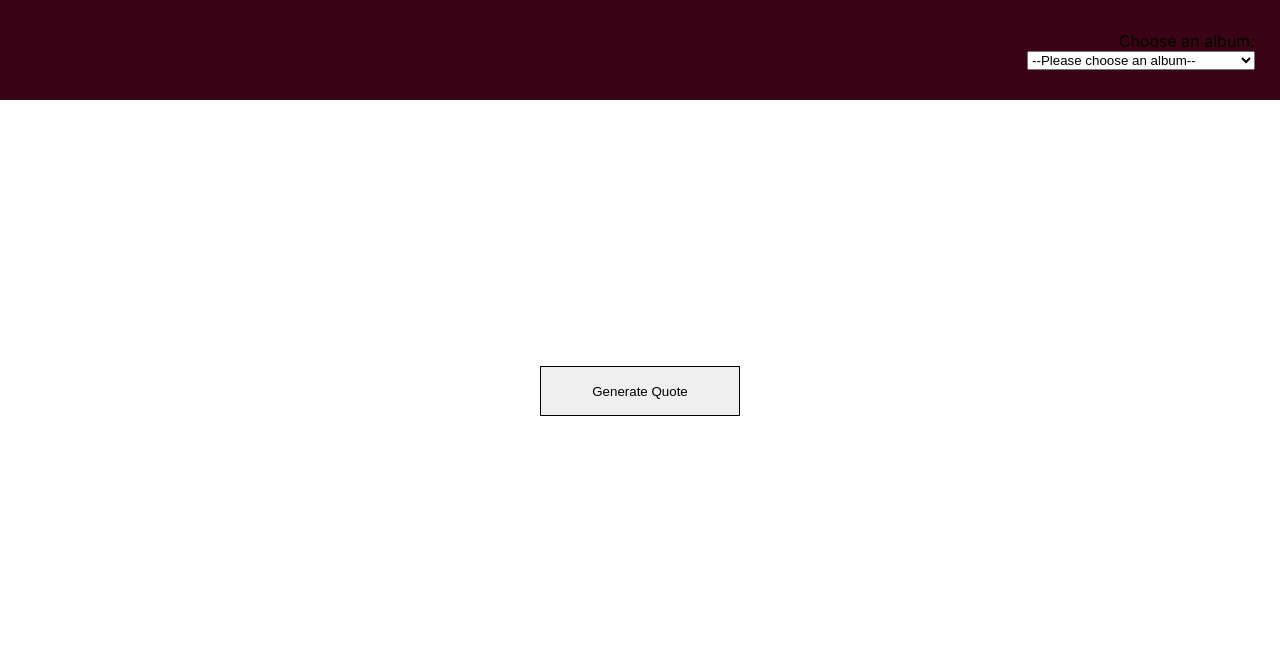
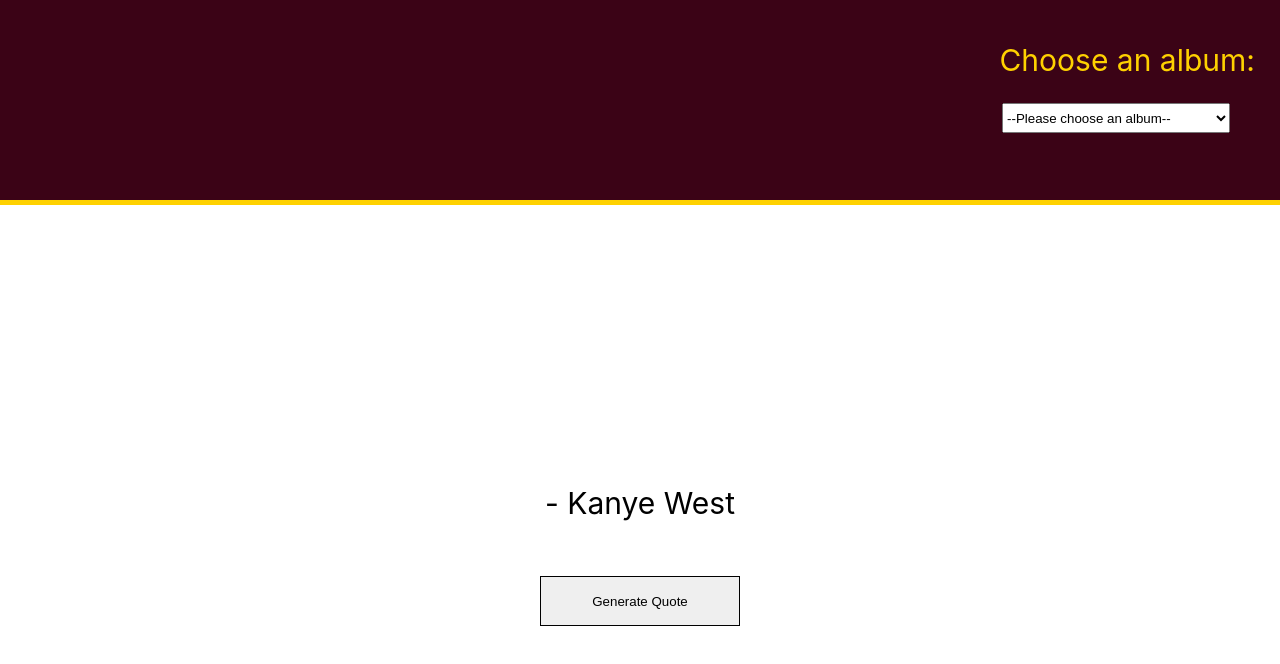
Before and after one commit to gregorcox/kanye-quotes, a React (Create React App) app: page / in a window 1280 px wide. Shown: the top 664 px of the page. Built offline with nearby package versions, Linux system fonts and the light colour scheme; no server answers.

Commit message:
add album styling with colours and fonts

```diff
--- a/src/App.css
+++ b/src/App.css
@@ -1,5 +1,55 @@
+.container {
+  height: 100vh;
+  font-size: 30px;
+}
+
+.container--pablo {
+  background: #F69561;
+  font-family: Helvetica;
+  text-transform: uppercase;
+  font-weight: 600;
+}
+
+.container--graduation {
+  background: #73328A;
+  color: white;
+}
+
+.container--ye {
+  background: #42658E;
+  color: #17F141;
+}
+
+.container--fantasy {
+  background: #EF2341;
+  color: #FAE62D;
+}
+
+.container--ghosts {
+  background: #85BCC6;
+}
+
+.container--heartbreak {
+  background: #CADFE0;
+  color: #FB1F00;
+  font-weight: 600;
+}
+
+.container--registration {
+  background: #331502;
+  color: #B7952C;
+}
+
+.container--throne {
+  background: #C3A77C;
+}
+
+.container--yeezus {
+  background: #C8EDF1;
+}
+
 .quote-container {
-  margin: 50px 25vw;
+  margin: 50px 10vw;
   text-align: center;
 }
 
@@ -14,12 +64,15 @@
       -ms-flex-pack: center;
           justify-content: center;
   height: 200px;
+  -webkit-transition: 0.2s ease-in-out;
+  transition: 0.2s ease-in-out;
 }
 
 .button {
-  border: 1px solid black;
   height: 50px;
   width: 200px;
+  margin-top: 25px;
+  border: 1px solid black;
   outline: none;
   -webkit-box-shadow: none;
           box-shadow: none;
@@ -43,49 +96,57 @@
   -webkit-box-align: end;
       -ms-flex-align: end;
           align-items: flex-end;
-  height: 100px;
+  height: 25vh;
   padding: 0 25px;
+  border-bottom: 5px solid;
   -webkit-transition: all 0.2s ease-in-out;
   transition: all 0.2s ease-in-out;
 }
 
 .album-container--college {
   background: #3b0316;
+  border-bottom: 5px solid #FED100;
+  color: #FED100;
 }
 
 .album-container--registration {
   background: #331502;
+  border-bottom: 5px solid #B7952C;
 }
 
 .album-container--graduation {
   background: #F30A91;
-}
-
-.album-container--heartbreak {
-  background: #CADFE0;
+  border-bottom: 5px solid #73328A;
 }
 
 .album-container--fantasy {
   background: #EF2341;
-}
-
-.album-container--throne {
-  background: #C3A77C;
+  border-bottom: 5px solid #09786C;
 }
 
 .album-container--yeezus {
-  background: #C8EDF1;
+  border-bottom: 5px solid #FE1D01;
 }
 
 .album-container--pablo {
   background: #F69561;
+  font-family: Helvetica;
+  text-transform: uppercase;
+  font-weight: 600;
 }
 
 .album-container--ye {
   background: #42658E;
+  border-bottom: 5px solid #17F141;
 }
 
 .album-container--ghosts {
   background: #DD5E86;
 }
+
+.album-container select {
+  height: 30px;
+  margin: 25px;
+  outline: none;
+}
 /*# sourceMappingURL=App.css.map */
--- a/src/App.scss
+++ b/src/App.scss
@@ -3,6 +3,7 @@
 $college2: #FED100;
 
 $registration: #331502;
+$registration2: #B7952C;
 
 $graduation: #F30A91;
 $graduation2: #73328A;
@@ -11,7 +12,8 @@
 $heartbreak2: #FB1F00;
 
 $fantasy: #EF2341;
-$fantasy2: #F99958;
+$fantasy2: #09786C;
+$fantasy3: #FAE62D;
 
 $throne: #C3A77C;
 
@@ -26,8 +28,61 @@
 $ghosts: #DD5E86;
 $ghosts2: #85BCC6;
 
+.container {
+    height: 100vh;
+
+    font-size: 30px;
+
+    &--pablo {
+        background: $pablo;
+
+        font-family: Helvetica;
+        text-transform: uppercase;
+        font-weight: 600;
+    }
+
+    &--graduation {
+        background: $graduation2;
+        color: white;
+    }
+
+    &--ye {
+        background: $ye;
+        color: $ye2;
+    }
+
+    &--fantasy {
+        background: $fantasy;
+        color: $fantasy3;
+    }
+
+    &--ghosts {
+        background: $ghosts2;
+    }
+
+    &--heartbreak {
+        background: $heartbreak;
+        color: $heartbreak2;
+
+        font-weight: 600;
+    }
+
+    &--registration {
+        background: $registration;
+        color: $registration2;
+    }
+
+    &--throne {
+        background: $throne;
+    }
+
+    &--yeezus {
+        background: $yeezus;
+    }
+}
+
 .quote-container {
-    margin: 50px 25vw;
+    margin: 50px 10vw;
 
     text-align: center;
 }
@@ -37,13 +92,17 @@
     align-items: center;
     justify-content: center;
     height: 200px;
+
+    transition: 0.2s ease-in-out;
 }
 
 .button {
-    border: 1px solid black;
     height: 50px;
     width: 200px;
 
+    margin-top: 25px;
+
+    border: 1px solid black;
     outline: none;
     box-shadow: none;
 
@@ -57,49 +116,61 @@
     flex-direction: column;
     justify-content: center;
     align-items: flex-end;
-    height: 100px;
+    height: 25vh;
 
     padding: 0 25px;
+    border-bottom: 5px solid;
 
     transition: all 0.2s ease-in-out;
 
     &--college {
         background: $college;
+        border-bottom: 5px solid $college2;
+        color: $college2;
     }
 
     &--registration {
         background: $registration;
+        border-bottom: 5px solid $registration2;
     }
 
     &--graduation {
         background: $graduation;
-    }
-
-    &--heartbreak {
-        background: $heartbreak;
+        border-bottom: 5px solid $graduation2;
     }
 
     &--fantasy {
         background: $fantasy;
-    }
-
-    &--throne {
-        background: $throne;
+        border-bottom: 5px solid $fantasy2;
     }
 
     &--yeezus {
-        background: $yeezus;
+        border-bottom: 5px solid $yeezus2;
     }
 
     &--pablo {
         background: $pablo;
+
+        font-family: Helvetica;
+        text-transform: uppercase;
+        font-weight: 600;
     }
 
     &--ye {
         background: $ye;
+
+        border-bottom: 5px solid $ye2;
     }
 
     &--ghosts {
         background: $ghosts;
     }
+
+    select {
+        height: 30px;
+
+        margin: 25px;
+
+        outline: none;
+    }
 }
--- a/src/containers/QuoteGenerator.js
+++ b/src/containers/QuoteGenerator.js
@@ -37,7 +37,7 @@
         const { album } = this.state;
 
         return(
-            <div className="container">
+            <div className={`container container--${album}`}>
 
                 <div className={`album-container album-container--${album}`}>
                     <label htmlFor="album-select">Choose an album:</label>
@@ -53,12 +53,13 @@
                         <option value="yeezus">Yeezus</option>
                         <option value="pablo">The Life of Pablo</option>
                         <option value="ye">Ye</option>
-                        <option value="ghosts">Ghosts</option>
+                        <option value="ghosts">Kids See Ghosts</option>
                     </select>
                 </div>
 
                 <div className="quote-container">
-                    <p className="quote">{this.state.quote}</p>
+                    <p className={`quote quote--${album}`}>{this.state.quote}</p>
+                    <p>- Kanye West</p>
 
                     <button className="button" type="button" onClick={this.generateQuote}>Generate Quote</button>
                 </div>
```
Also changed, not shown: 1 other file (tests, documents, lock files or other folders).
